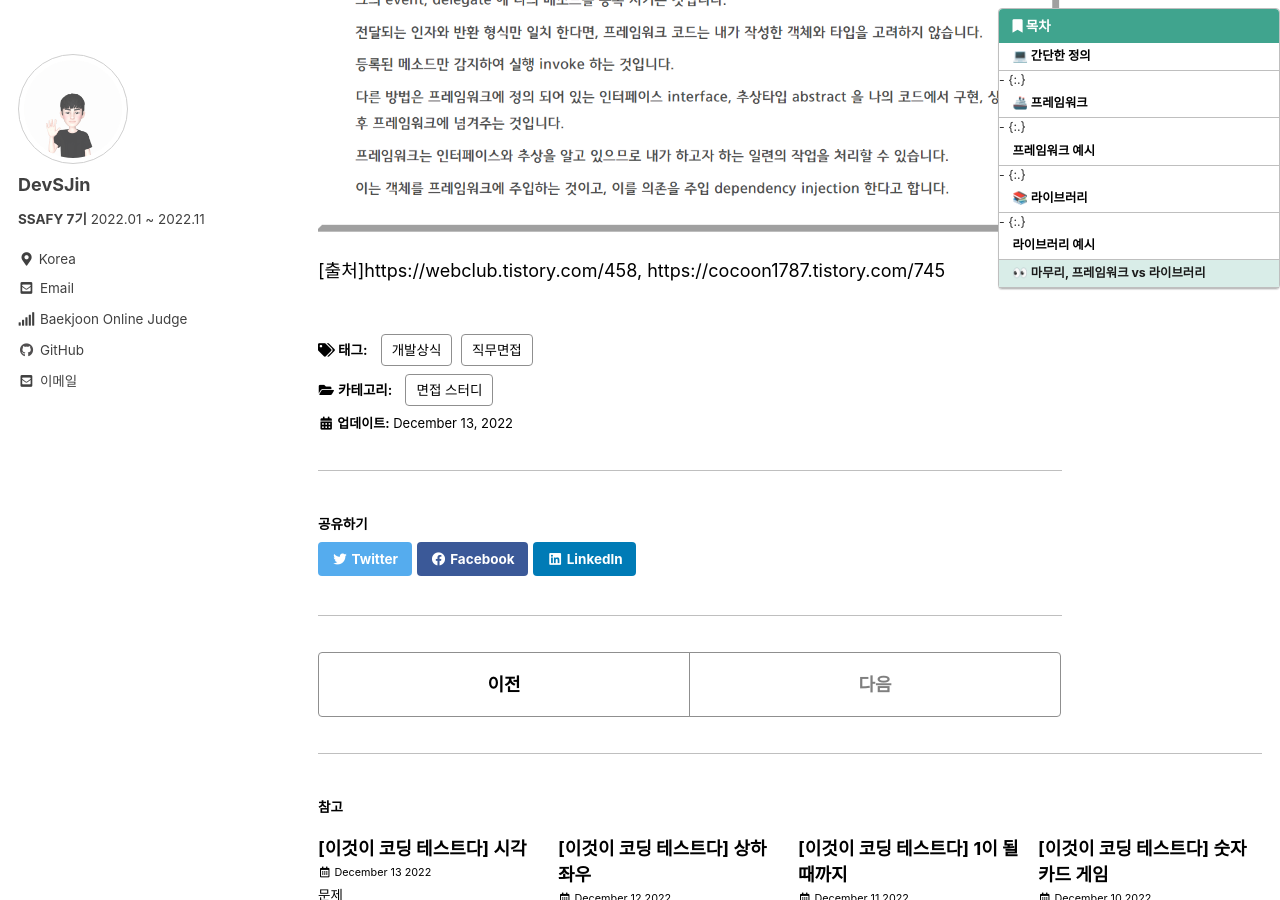
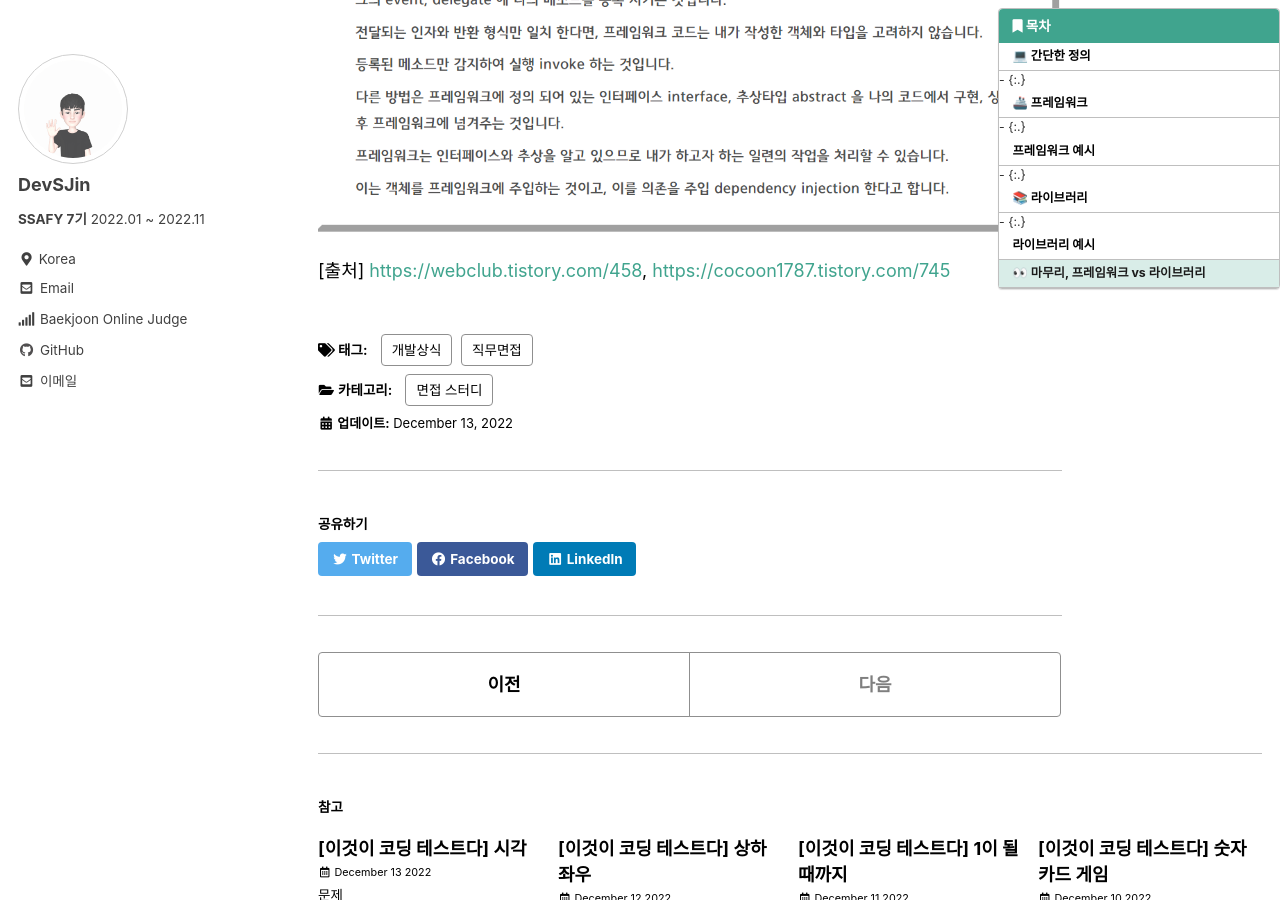
Before and after one commit to DevSJin/DevSJin.github.io, a Jekyll site: the page built from _posts/interview/jobinterview/2022-12-13-프레임워크 vs 라이브러리.md, in a window 1280 px wide and 900 px high, scrolled down 2812 px. Built offline with Jekyll 4.4.1, drawn with Linux system fonts in a browser that asks for light colours; cached includes are drawn as plain includes; emoji names are drawn with the system emoji font; some of the changed lines change nothing that is shown.

Commit message:
출처 링크 수정

```diff
--- a/_posts/interview/jobinterview/2022-12-13-프레임워크 vs 라이브러리.md
+++ b/_posts/interview/jobinterview/2022-12-13-프레임워크 vs 라이브러리.md
@@ -90,4 +90,4 @@ comments: true
 
 
 
-[출처]https://webclub.tistory.com/458, https://cocoon1787.tistory.com/745
+[출처] [https://webclub.tistory.com/458](https://webclub.tistory.com/458), [https://cocoon1787.tistory.com/745](https://cocoon1787.tistory.com/745)
```
